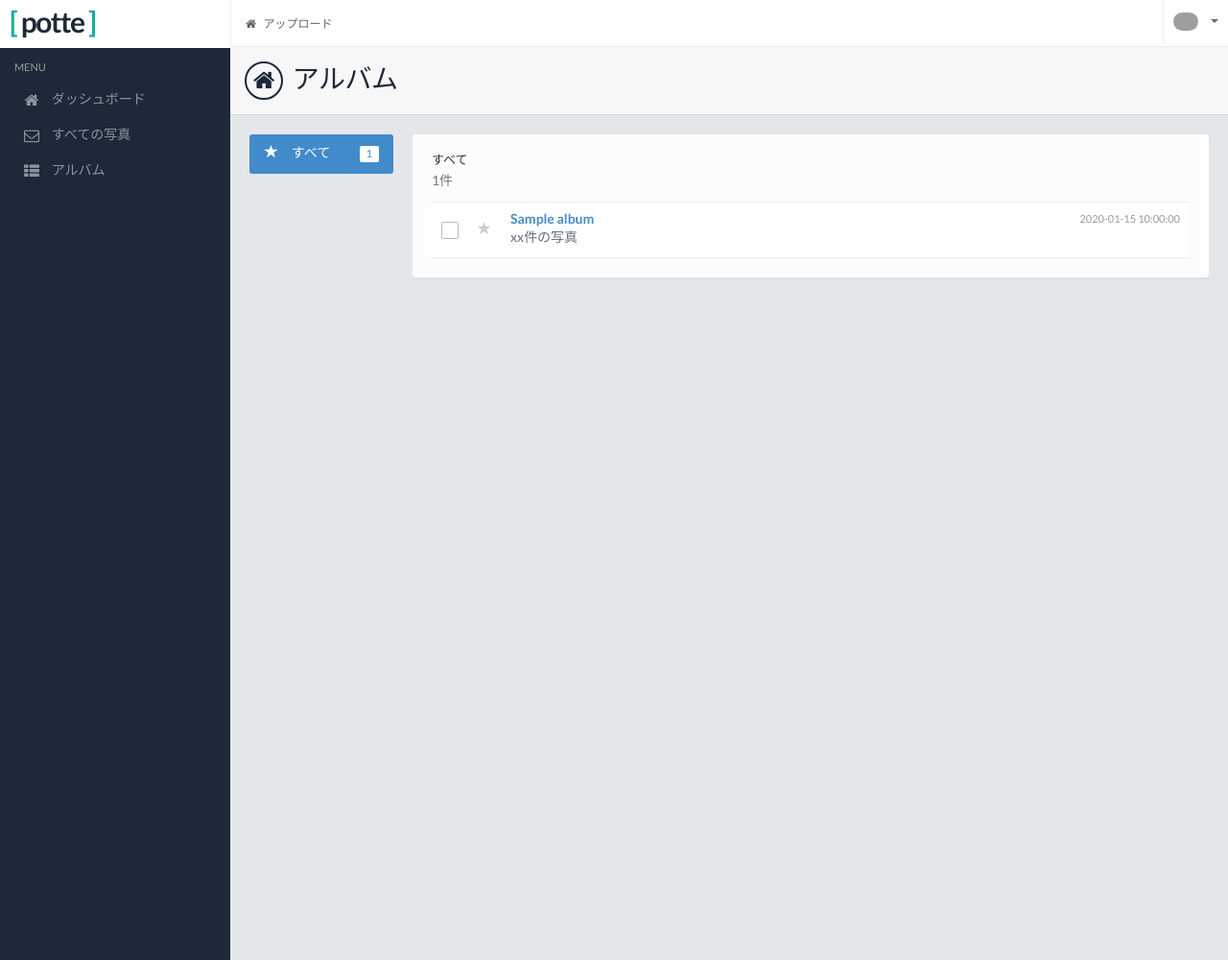
After one commit to kironono/potte, a Python web app: template potte/templates/mypage/albums.jinja2 in a window 1280 px wide. The commit adds this page. Shown: the whole page at 96% size. Run offline with Jinja, Linux system fonts and the light colour scheme; the template is opened without the code that fills it: most values are stand-ins (such as "Sample title", 1, 10 or a date in 2020); grey boxes are pictures that could not be loaded.

Commit message:
自分のアルバムの一覧を表示する

```diff
--- a/development.ini
+++ b/development.ini
@@ -23,7 +23,7 @@ potte.photo_store_dir = %(here)s/photo_data
 
 # By default, the toolbar only appears for clients from IP addresses
 # '127.0.0.1' and '::1'.
-# debugtoolbar.hosts = 127.0.0.1 ::1
+debugtoolbar.hosts = 0.0.0.0/0
 
 ###
 # wsgi server configuration
--- a/potte/apis/album.py
+++ b/potte/apis/album.py
@@ -4,6 +4,10 @@ from ..models import (
     DBSession,
     Album,
 )
+
+
+def list_albums(username):
+    return DBSession.query(Album).filter_by(username=username).all()
 
 
 def get_album(album_id, username):
--- /dev/null
+++ b/potte/templates/mypage/albums.jinja2
@@ -0,0 +1,98 @@
+{% extends 'mypage/base.jinja2' %}
+
+
+{% block title %}アルバム | {{ super() }}{% endblock %}
+
+
+{% block page_content %}
+<div class="pageheader">
+  <h2><i class="fa fa-home"></i> アルバム</h2>
+</div>
+
+<div class="contentpanel panel-email">
+  <div class="row">
+    <div class="col-sm-3 col-lg-2">
+
+      <ul class="nav nav-pills nav-stacked nav-email">
+        <li class="active"><a href="#"><span class="badge pull-right">{{ album_count }}</span><i class="glyphicon glyphicon-star"></i> すべて</a></li>
+      </ul>
+
+    </div><!-- col-sm-3 -->
+
+
+    <div class="col-sm-9 col-lg-10">
+
+      <div class="panel panel-default">
+        <div class="panel-body">
+
+          <div class="pull-right">
+          </div><!-- pull-right -->
+
+          <h5 class="subtitle mb5">すべて</h5>
+          <p class="text-muted">{{ album_count }}件</p>
+
+          <div class="table-responsive">
+            <table class="table table-email">
+              <tbody>
+                {% for album in albums %}
+                <tr class="unread">
+                  <td>
+                    <div class="ckbox ckbox-success">
+                      <input type="checkbox" id="checkbox{{ loop.index }}">
+                      <label for="checkbox{{ loop.index }}"></label>
+                    </div>
+                  </td>
+                  <td>
+                    <a href="" class="star"><i class="glyphicon glyphicon-star"></i></a>
+                  </td>
+                  <td>
+                    <div class="media">
+                      <a href="{{ request.route_path('album', album_id=album.id) }}" class="pull-left">
+                      </a>
+                      <div class="media-body">
+                        <span class="media-meta pull-right">{{ album.created_at }}</span>
+                        <h4 class="text-primary">{{ album.name }}</h4>
+                        <small class="text-muted"></small>
+                        <p class="email-summary">xx件の写真</p>
+                      </div>
+                    </div>
+                  </td>
+                </tr>
+                {% endfor %}
+              </tbody>
+            </table>
+          </div><!-- table-responsive -->
+
+        </div><!-- panel-body -->
+      </div><!-- panel -->
+
+    </div><!-- col-sm-9 -->
+
+  </div><!-- row -->
+</div>
+{% endblock %}
+
+
+{% block page_script %}
+<script>
+  jQuery(document).ready(function() {
+    "use strict"
+    //Check
+    jQuery('.ckbox input').click(function() {
+      var t = jQuery(this);
+      if (t.is(':checked')) {
+        t.closest('tr').addClass('selected');
+      } else {
+        t.closest('tr').removeClass('selected');
+      }
+    });
+
+    // Read mail
+    jQuery('.table-email .media').click(function() {
+      var href = $(this).children('a').attr('href');
+      location.href = href;
+    });
+
+  });
+</script>
+{% endblock %}
--- a/potte/templates/mypage/base.jinja2
+++ b/potte/templates/mypage/base.jinja2
@@ -15,8 +15,8 @@
       <h5 class="sidebartitle">Menu</h5>
       <ul class="nav nav-pills nav-stacked nav-bracket">
         <li><a href="{{ request.route_path('dashboard') }}"><i class="fa fa-home"></i> <span>ダッシュボード</span></a></li>
-        <li><a href="{{ request.route_path('dashboard') }}"><i class="fa fa-envelope-o"></i> <span>すべての写真</span></a></li>
-        <li><a href="{{ request.route_path('dashboard') }}"><i class="fa fa-th-list"></i> <span>アルバム</span></a></li>
+        <li><a href="{{ request.route_path('photos') }}"><i class="fa fa-envelope-o"></i> <span>すべての写真</span></a></li>
+        <li><a href="{{ request.route_path('albums') }}"><i class="fa fa-th-list"></i> <span>アルバム</span></a></li>
       </ul>
 
     </div><!-- leftpanelinner -->
--- a/setup.py
+++ b/setup.py
@@ -24,6 +24,7 @@ requires = [
     'deform',
     'click',
     'werkzeug',
+    'paginate',
 ]
 
 setup(name='potte',
```
Also changed, not shown: potte/urls.py (+7 -5 lines), potte/views/album.py (deleted, +0 -20 lines), potte/views/dashboard.py (+62 -0 lines), potte/views/upload.py (deleted, +0 -39 lines).
